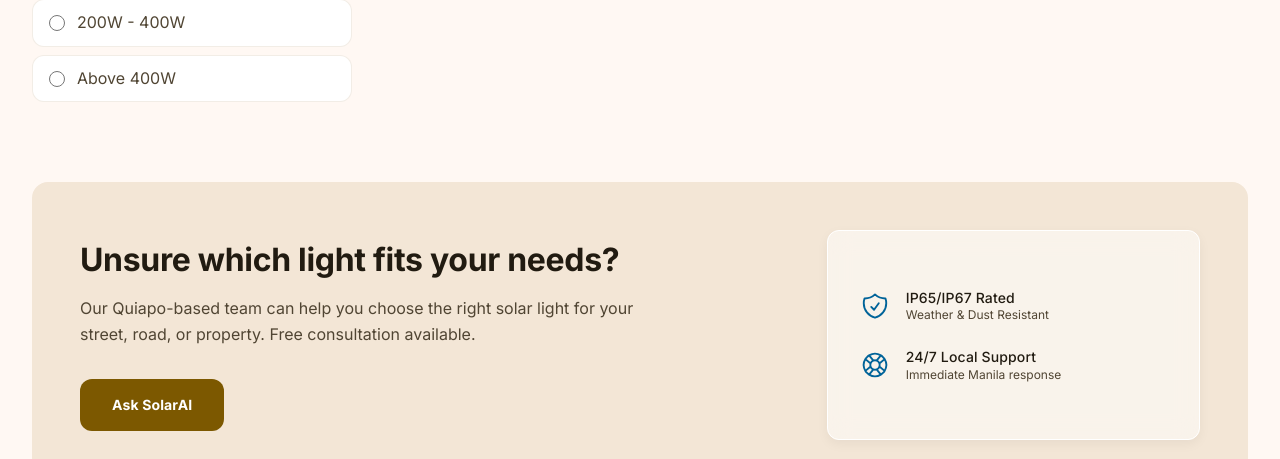
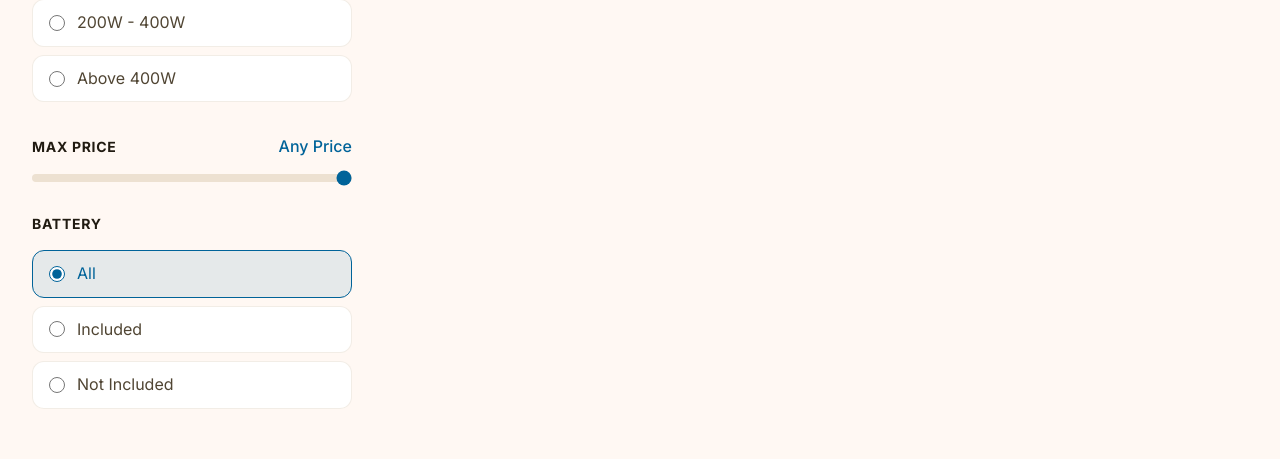
Before and after one commit to Ram-Gold/Solar_App_Capstone_Project, a React app in the folder frontend/: page /browse in a window 1280 px wide. Shown: the part 1118-1577 px from the top of the page. Built offline with nearby package versions, Linux system fonts and the light colour scheme; no server answers; the database is empty; the HTML template or start-up script is replaced by a standard one.

Commit message:
feat: add price range and battery status filters to BrowsePage and document frontend architecture in overview

```diff
--- a/frontend/src/pages/BrowsePage.jsx
+++ b/frontend/src/pages/BrowsePage.jsx
@@ -27,6 +27,8 @@ export default function BrowsePage() {
   const [showFilters, setShowFilters] = useState(false)
   const [powerFilter, setPowerFilter] = useState('All Power')
   const [waterproofFilter, setWaterproofFilter] = useState('All Ratings')
+  const [maxPriceFilter, setMaxPriceFilter] = useState(50000)
+  const [batteryFilter, setBatteryFilter] = useState('All')
 
   useEffect(() => {
     const query = searchParams.get('search')
@@ -71,7 +73,24 @@ export default function BrowsePage() {
         matchesWaterproof = p.waterproof_grade === waterproofFilter
       }
 
-      return matchesSearch && matchesCategory && matchesPower && matchesWaterproof
+      let matchesMaxPrice = true
+      if (maxPriceFilter < 50000) {
+        let pPrice = 0
+        if (p.price_range) {
+          const numbers = p.price_range.split('-').map(s => parseInt(s.replace(/[^0-9]/g, ''))).filter(n => !isNaN(n))
+          if (numbers.length > 0) pPrice = Math.max(...numbers)
+        }
+        matchesMaxPrice = pPrice > 0 && pPrice <= maxPriceFilter
+      }
+
+      let matchesBattery = true
+      if (batteryFilter === 'Included') {
+        matchesBattery = p.battery && p.battery.trim() !== '' && p.battery.toLowerCase() !== 'none'
+      } else if (batteryFilter === 'Not Included') {
+        matchesBattery = !p.battery || p.battery.trim() === '' || p.battery.toLowerCase() === 'none'
+      }
+
+      return matchesSearch && matchesCategory && matchesPower && matchesWaterproof && matchesMaxPrice && matchesBattery
     })
     .sort((a, b) => {
       if (sortBy === 'watt-low') return (a.watt || 0) - (b.watt || 0)
@@ -198,6 +217,56 @@ export default function BrowsePage() {
                 ))}
               </div>
             </div>
+
+            {/* Max Price Filter */}
+            <div className="flex flex-col gap-4">
+              <div className="flex items-center justify-between">
+                <h3 className="text-label-md text-jds-on-surface font-bold uppercase tracking-wider">Max Price</h3>
+                <span className="text-body-sm font-medium text-jds-secondary">
+                  {maxPriceFilter >= 50000 ? 'Any Price' : `₱${maxPriceFilter}`}
+                </span>
+              </div>
+              <input
+                type="range"
+                min="500"
+                max="50000"
+                step="500"
+                value={maxPriceFilter}
+                onChange={(e) => setMaxPriceFilter(Number(e.target.value))}
+                className="w-full h-2 bg-jds-surface-variant rounded-lg appearance-none cursor-pointer accent-jds-secondary"
+              />
+            </div>
+
+            {/* Battery Filter */}
+            <div className="flex flex-col gap-4">
+              <h3 className="text-label-md text-jds-on-surface font-bold uppercase tracking-wider">Battery</h3>
+              <div className="flex flex-col gap-2">
+                {[
+                  { label: 'All', value: 'All' },
+                  { label: 'Included', value: 'Included' },
+                  { label: 'Not Included', value: 'Not Included' }
+                ].map((opt) => (
+                  <label
+                    key={opt.value}
+                    className={`flex items-center gap-3 px-4 py-2.5 rounded-xl border text-body-sm font-medium cursor-pointer transition-all ${
+                      batteryFilter === opt.value
+                        ? 'border-jds-secondary bg-jds-secondary/10 text-jds-secondary'
+                        : 'border-jds-outline-variant/30 bg-jds-surface-container-lowest text-jds-on-surface-variant hover:bg-jds-surface-container-high'
+                    }`}
+                  >
+                    <input
+                      type="radio"
+                      name="batteryFilterBrowse"
+                      value={opt.value}
+                      checked={batteryFilter === opt.value}
+                      onChange={() => setBatteryFilter(opt.value)}
+                      className="h-4 w-4 text-jds-secondary accent-jds-secondary cursor-pointer border-jds-outline-variant focus:ring-jds-secondary"
+                    />
+                    <span className="text-body-md">{opt.label}</span>
+                  </label>
+                ))}
+              </div>
+            </div>
           </aside>
 
           {/* Main Content Grid */}
@@ -300,6 +369,8 @@ export default function BrowsePage() {
                     setActiveCategory('All Products')
                     setPowerFilter('All Power')
                     setWaterproofFilter('All Ratings')
+                    setMaxPriceFilter(50000)
+                    setBatteryFilter('All')
                   }}
                   className="border border-jds-secondary text-jds-secondary px-6 py-2 rounded-lg text-label-md hover:bg-jds-secondary hover:text-white transition-colors"
                 >
```
Also changed, not shown: 1 other file (tests, documents, lock files or other folders).
